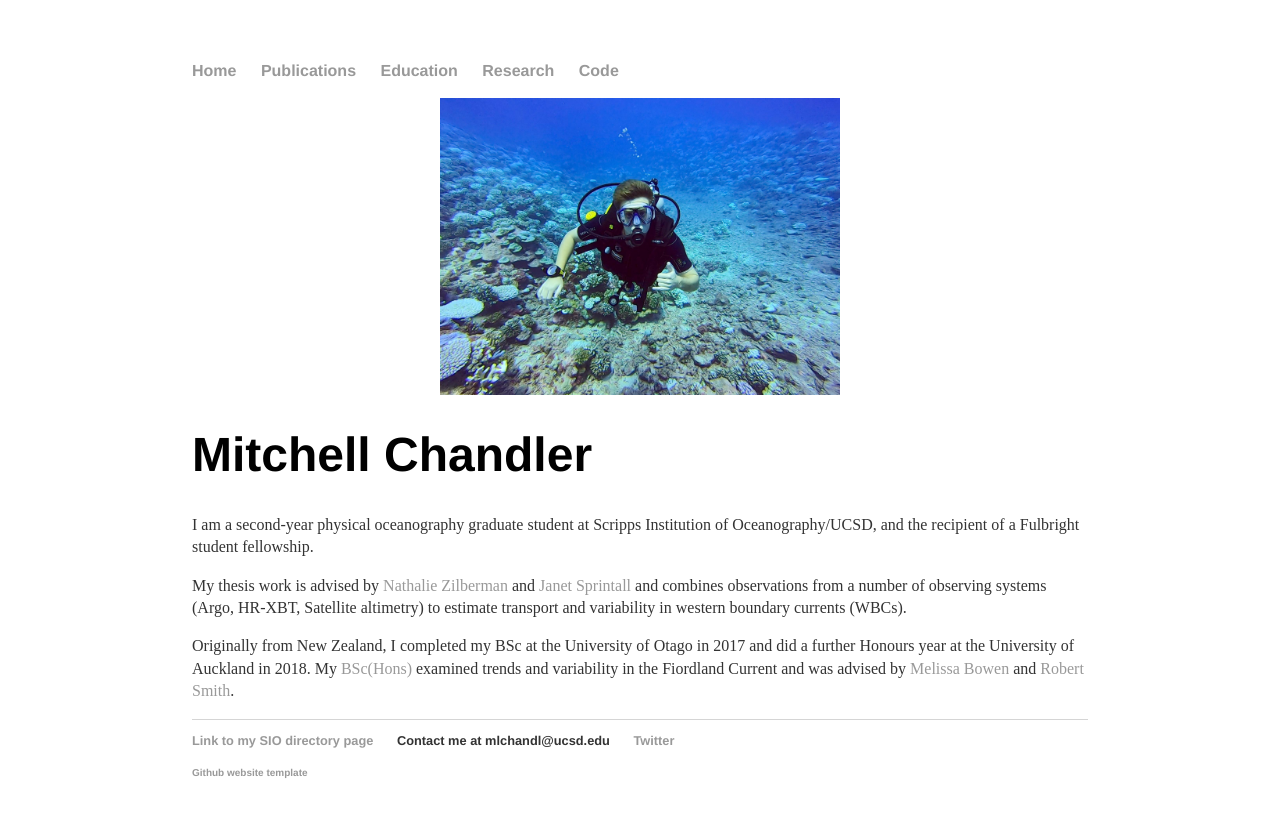
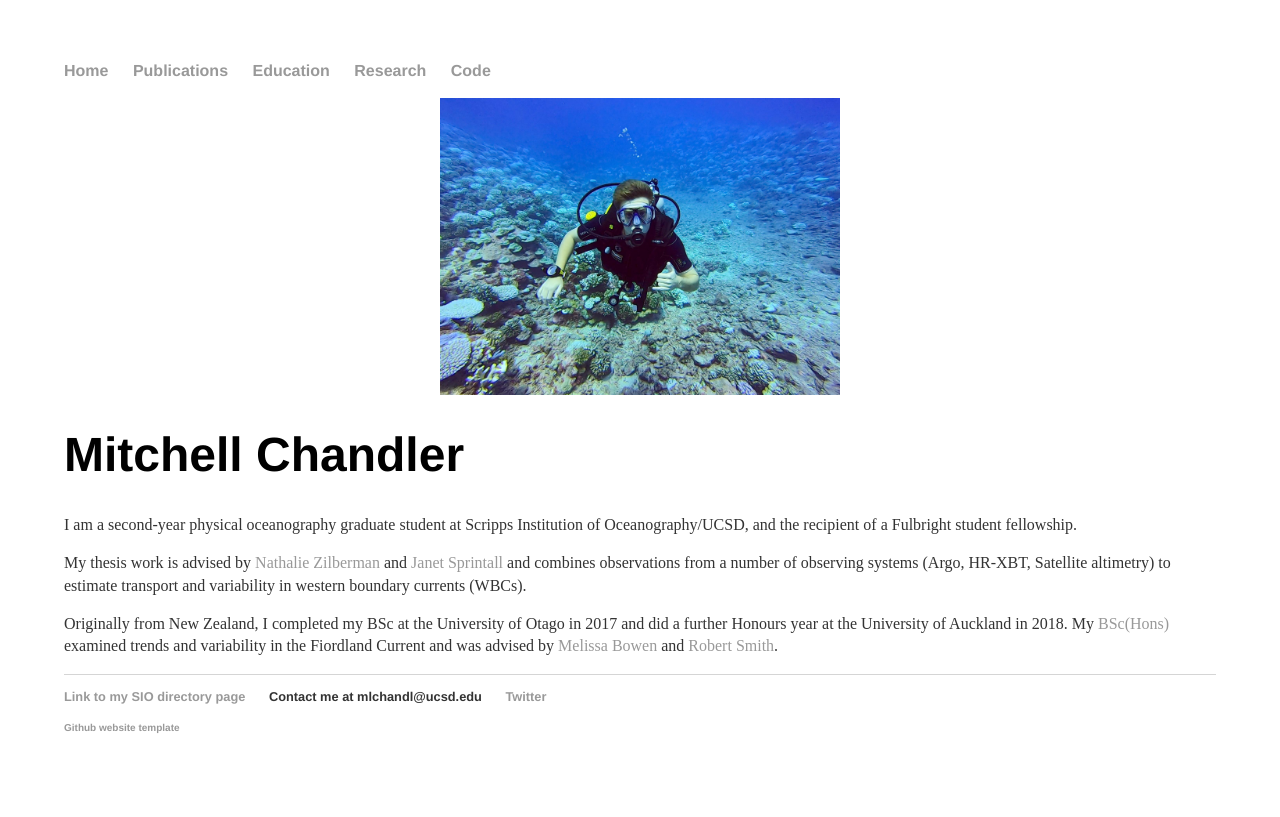
Before and after one commit to mlchandler/mlchandler.github.io, a Jekyll site: the page built from index.html, in a window 1280 px wide. Shown: the top 817 px of the page. Built offline with Jekyll 4.4.1, drawn with Linux system fonts in a browser that asks for light colours.

Commit message:
Update main.css

```diff
--- a/css/main.css
+++ b/css/main.css
@@ -1,4 +1,4 @@
-body { margin: 60px auto; width: 70%; }
+body { margin: 60px auto; width: 90%; }
 
 a { text-decoration: none; color: #999; }
 a:hover { text-decoration: underline; }
```
